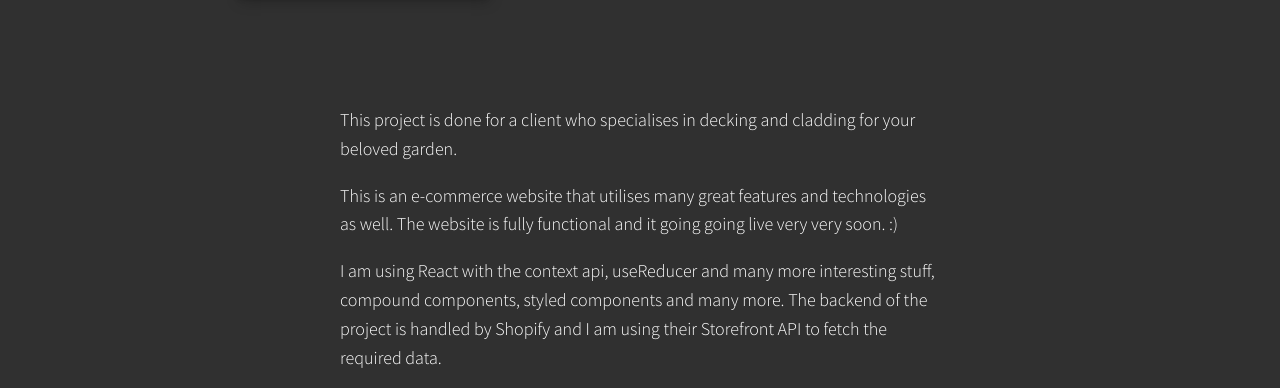
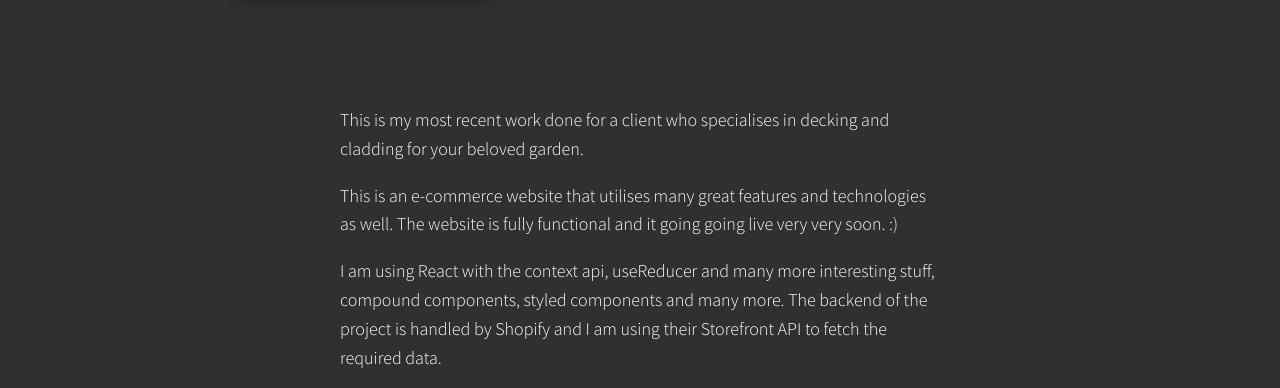
Before and after one commit to balazshetenyi/portfolio-website, a plain HTML site: page oxford-composite.html in a window 1280 px wide. Shown: the part 402-790 px from the top of the page. Drawn offline with nearby package versions, Linux system fonts and the light colour scheme.

Commit message:
most recent project

```diff
--- a/oxford-composite.html
+++ b/oxford-composite.html
@@ -45,7 +45,7 @@
 
     <!-- Portfolio item -->
     <div class="portfolio-item-individual">
-        <p>This project is done for a client who specialises in decking and cladding for your beloved garden.</p>
+        <p>This is my most recent work done for a client who specialises in decking and cladding for your beloved garden.</p>
         <p>This is an e-commerce website that utilises many great features and technologies as well. The website is fully functional and it going going live very very soon. :)</p>
         <p>I am using React with the context api, useReducer and many more interesting stuff, compound components, styled components and many more. The backend of the project is handled by Shopify and I am using their Storefront API to fetch the required data.</p>
         <img src="img/oxford-comp-2.jpg" alt="">
```
